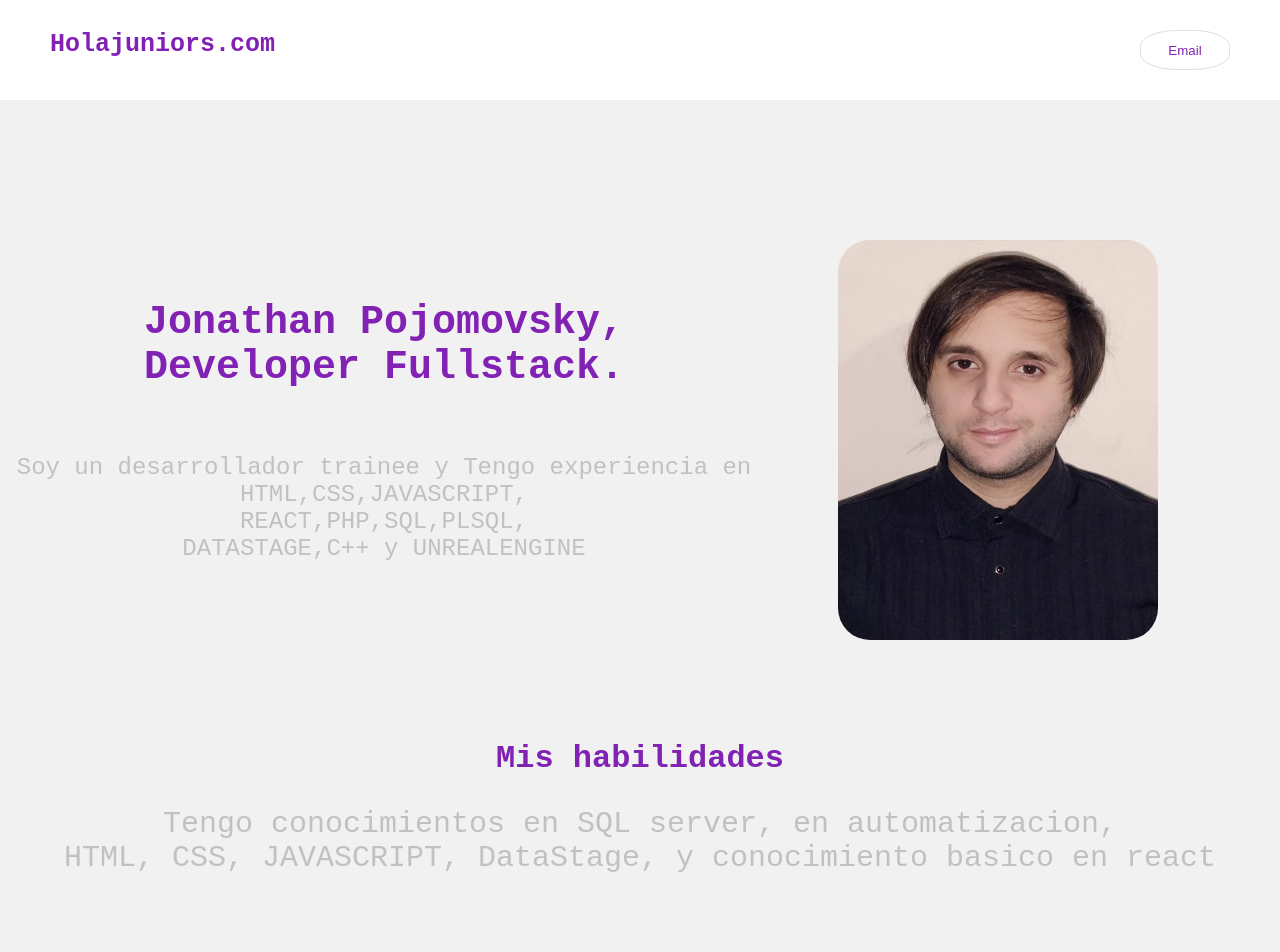
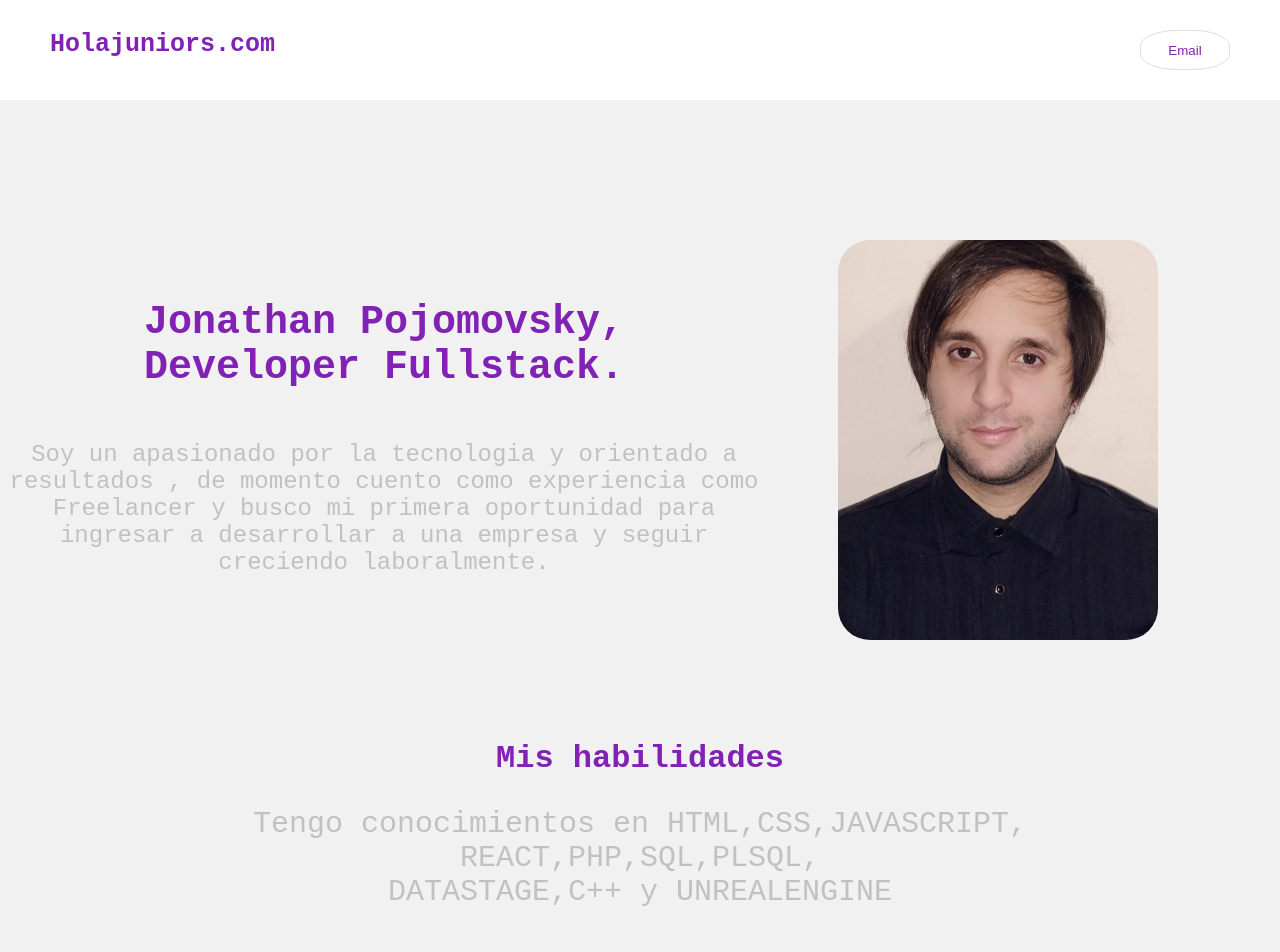
Before and after one commit to JonathanSDP/landing-page, a React (Create React App) app in the folder landing-page/: page / in a window 1280 px wide. Shown: the top 952 px of the page. Built offline with nearby package versions, Linux system fonts and the light colour scheme; a web font is replaced by a local one.

Commit message:
Landing Page Actualización3

```diff
--- a/landing-page/src/Components/Profile.css
+++ b/landing-page/src/Components/Profile.css
@@ -17,6 +17,7 @@
     width: 200px;
     height: 200px;
     border-radius: 32px;
+    object-fit: cover;
 }
 .profile-title {
     margin-top: 30px;
--- a/landing-page/src/Components/Profile.js
+++ b/landing-page/src/Components/Profile.js
@@ -9,10 +9,10 @@ const Profile = () => {
                 Jonathan Pojomovsky,<br/>
                 Developer Fullstack.
             </h1>
-            <p className='profile-desc'>Soy un desarrollador trainee
-             y Tengo experiencia en HTML,CSS,JAVASCRIPT,<br/>
-            REACT,PHP,SQL,PLSQL,<br/>
-            DATASTAGE,C++ y UNREALENGINE</p>
+            <p className='profile-desc'>Soy un apasionado por la tecnologia y
+            orientado a resultados , de momento cuento como experiencia como Freelancer
+            y busco mi primera oportunidad para ingresar a desarrollar a una empresa y seguir
+            creciendo laboralmente.</p>
             <img src={require("../Assets/main-photo.png")}></img>
         </section>
         <section className='skills-container'>
@@ -20,8 +20,9 @@ const Profile = () => {
                  Mis habilidades
             </h2>
             <p className='skills-desc'>
-                Tengo conocimientos en SQL server, en automatizacion,<br/>
-                HTML, CSS, JAVASCRIPT, DataStage, y conocimiento basico en react
+                Tengo conocimientos en HTML,CSS,JAVASCRIPT,<br/>
+                REACT,PHP,SQL,PLSQL,<br/>
+                DATASTAGE,C++ y UNREALENGINE
             </p>
             <div className='wrap-skills'>
                 <div className='skill'>
```
